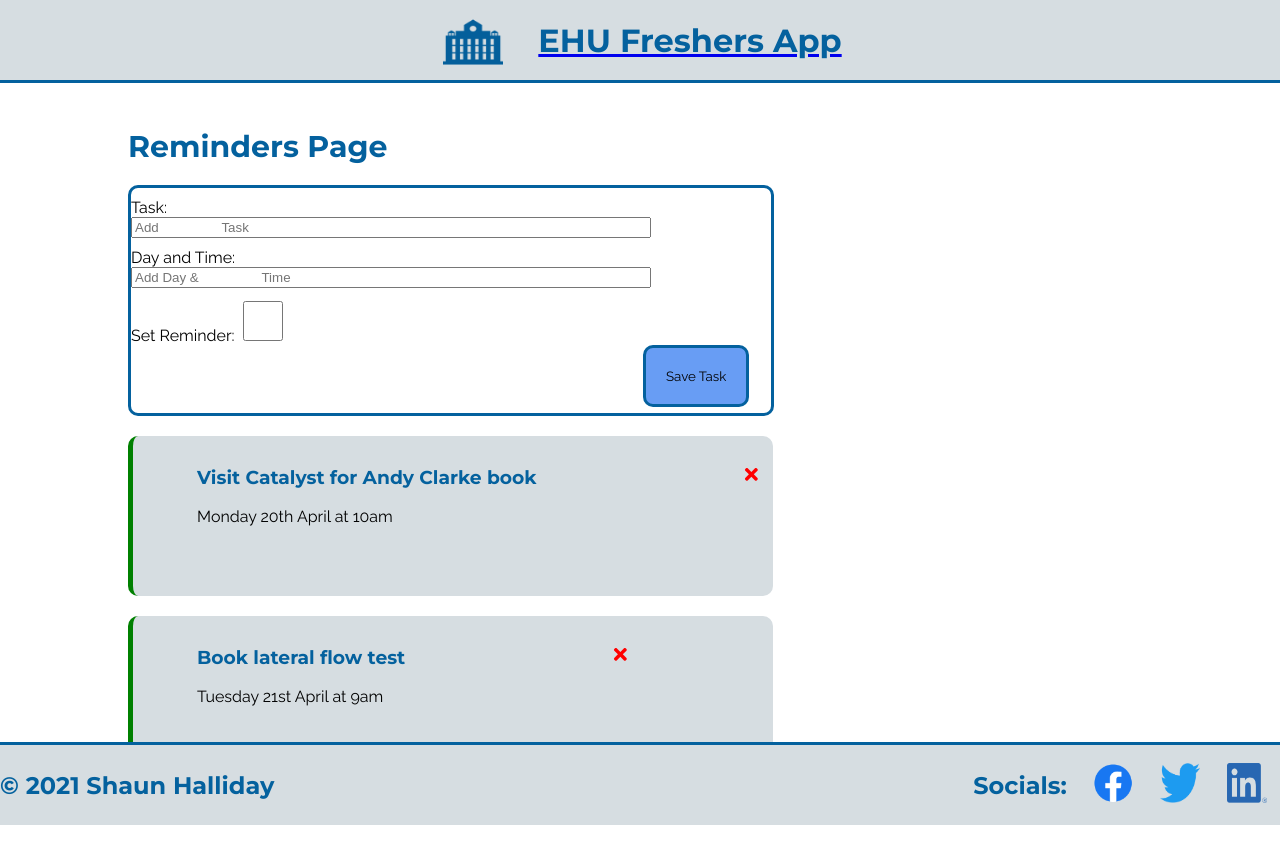
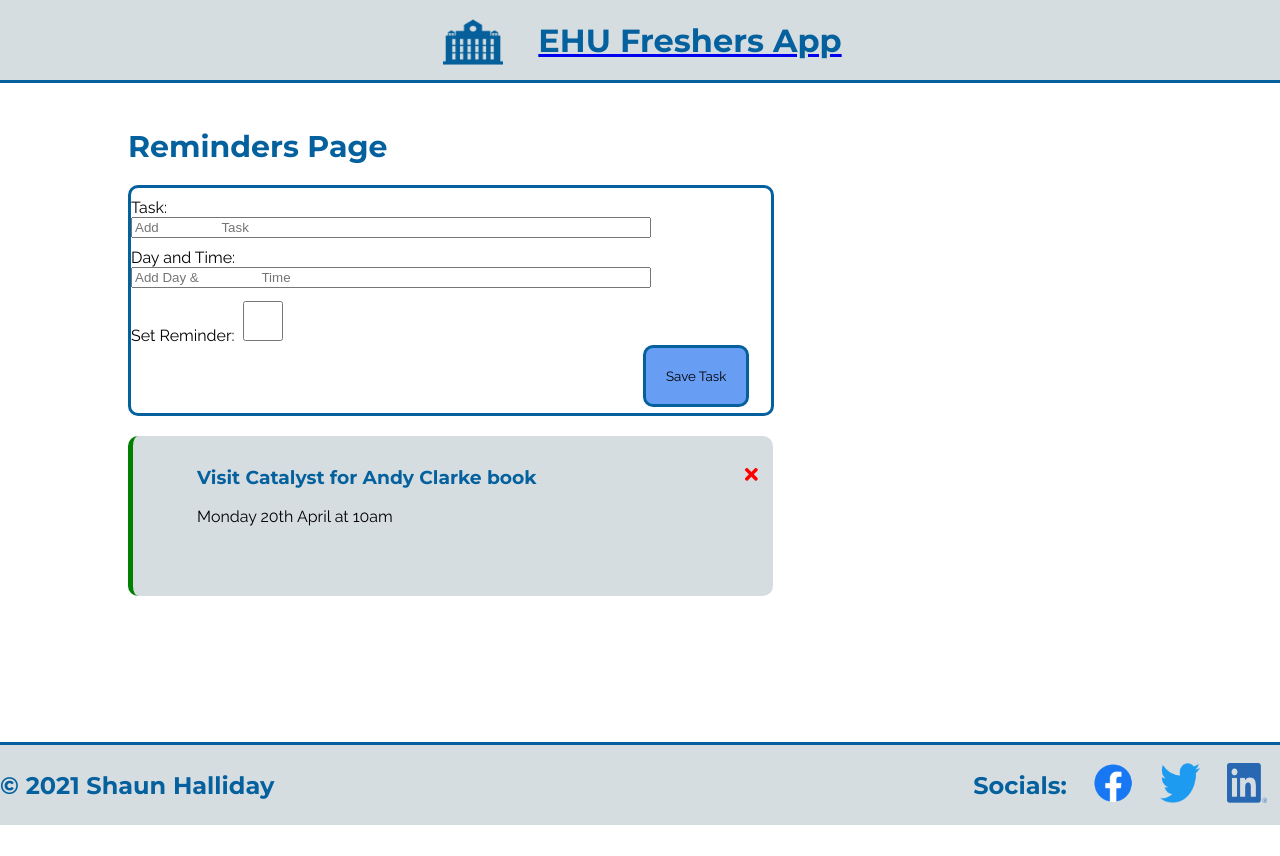
Before and after one commit to smolCat1512/React-Freshers-App, a React (Create React App) app: page /calendar in a window 1280 px wide. After the commit the page ends 800 px from the top, so only its background shows below. Built offline with nearby package versions, Linux system fonts and the light colour scheme; data requests are answered from the project's data file.

Commit message:
Tasks/reminders now delete from the json file using UI

```diff
--- a/src/pages/Calendar.js
+++ b/src/pages/Calendar.js
@@ -33,7 +33,11 @@
     }
 
     // Delete Task
-            const deleteTask = (id) => {
+            const deleteTask = async (id) => {
+                await fetch(`http://localhost:5000/tasks/${id}`, {
+                    method: 'DELETE'
+                })
+
                 setTasks(tasks.filter((task) => task.id !== id))
             }
 
--- a/tasks.json
+++ b/tasks.json
@@ -5,12 +5,6 @@
       "text": "Visit Catalyst for Andy Clarke book",
       "day": "Monday 20th April at 10am",
       "reminder": true
-    },
-    {
-      "id": 2,
-      "text": "Book lateral flow test",
-      "day": "Tuesday 21st April at 9am",
-      "reminder": true
     }
   ]
 }
```
